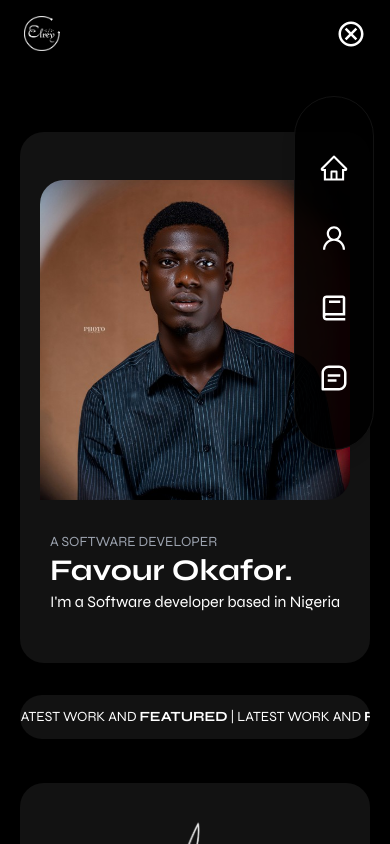
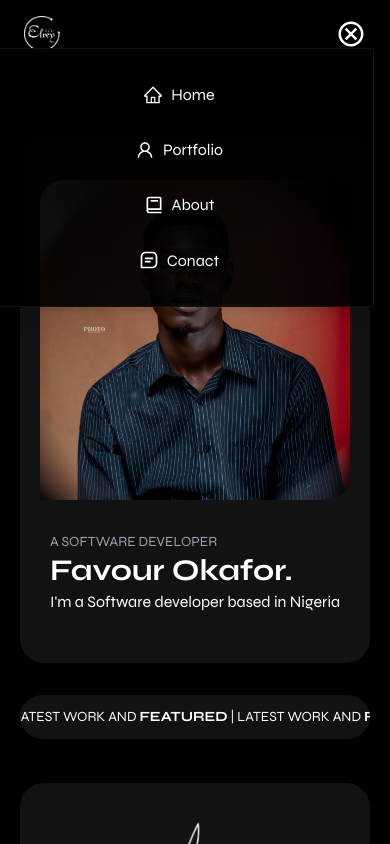
Before and after one commit to Fahyvor/favour-new, a React (Vite) app: page / in a window 390 px wide. Both pictures are taken after a click on the icon 351 px from the left and 33 px from the top of the page. Shown: the top 844 px of the page. Built offline with nearby package versions, Linux system fonts and the light colour scheme.

Commit message:
mobile nav

```diff
--- a/src/pages/Nav.jsx
+++ b/src/pages/Nav.jsx
@@ -36,16 +36,16 @@ const Nav = () => {
       </div>
      </div>
 
-     <div className='mobile_nav_sectionlg:hidden md:hidden flex'>
+     <div className='mobile_nav_section lg:hidden md:hidden flex'>
       {showNav ? <MdOutlineCancel size={30} onClick={handleNavClick} /> : <FaBars size={30} onClick={handleNavClick} /> }
       {
         showNav ? (
-          <div className='flex flex-col gap-6 items-center absolute backdrop-blur bg-black bg-opacity-90 px-4 right-4 py-12 border-[1px] border-dark-favour rounded-full top-24'>
+          <div className='flex flex-col gap-3 items-center absolute backdrop-blur bg-black bg-opacity-90 px-4 right-4 py-6 border-[1px] border-dark-favour w-full top-12'>
           <a href="/"
-           className='active  text-white p-2 rounded-full'><AiOutlineHome size={30}/></a>
-          <a href="/portfolio" className='active  text-white p-2 rounded-full'><AiOutlineUser size={30}/></a>
-          <a href="/about" className='active  text-white p-2 rounded-full'><BiBook size={30}/></a>
-          <a href="/contact" className='active  text-white p-2 rounded-full'><BiMessageSquareDetail size={30}/></a>
+           className='active  text-white p-2 rounded-full flex gap-2 items-center'><AiOutlineHome size={20}/>Home</a>
+          <a href="/portfolio" className='active  text-white p-2 rounded-full flex gap-2 items-center'><AiOutlineUser size={20}/> Portfolio</a>
+          <a href="/about" className='active  text-white p-2 rounded-full flex gap-2 items-center'><BiBook size={20}/>About</a>
+          <a href="/contact" className='active  text-white p-2 rounded-full flex gap-2 items-center'><BiMessageSquareDetail size={20}/>Conact</a>
           </div>
         ) : null
       }
```
